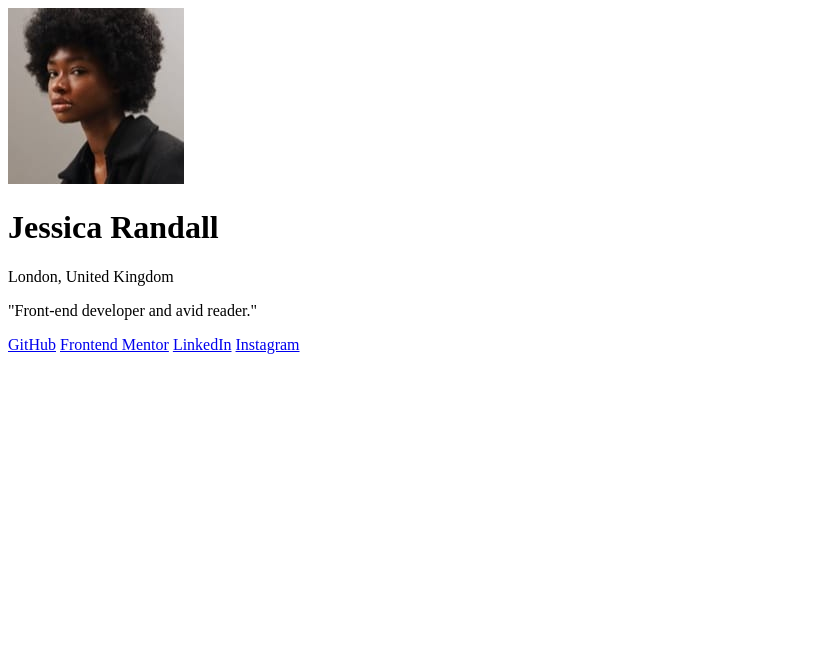
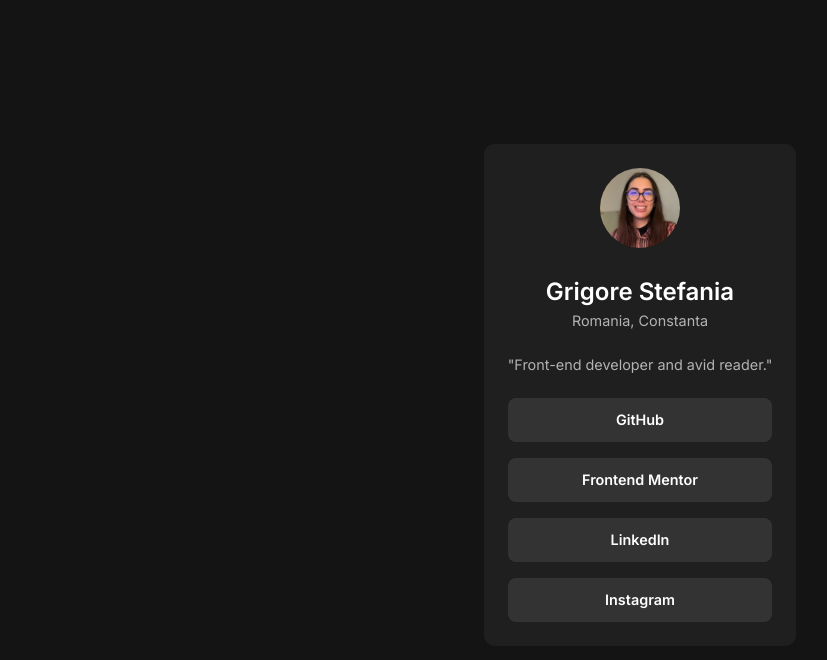
Before and after one commit to Goat3ggs/social-links-profile, a plain HTML site: page index.html in a window 1280 px wide. Shown: the whole page, without its empty margins (0-827 px from the left). Drawn offline with Linux system fonts and the light colour scheme.

Commit message:
create the rest of the element

```diff
--- a/index.html
+++ b/index.html
@@ -4,22 +4,34 @@
   <meta charset="UTF-8">
   <meta name="viewport" content="width=device-width, initial-scale=1.0">
   <link rel="icon" type="image/png" sizes="32x32" href="./assets/images/favicon-32x32.png">
-
+  <link rel="preconnect" href="https://fonts.googleapis.com">
+  <link rel="preconnect" href="https://fonts.gstatic.com" crossorigin>
+  <link href="https://fonts.googleapis.com/css2?family=Inter:wght@400;600;700&display=swap" rel="stylesheet">
   <title>Frontend Mentor | Social links profile</title>
   <link rel="stylesheet" href="style.css">
 </head>
 <body>
   <main>
     <div class="container">
-      <img src="./assets/images/avatar-jessica.jpeg" alt="Profile Picture">
-      <h1>Jessica Randall</h1>
-      <p>London, United Kingdom</p>
-      <p>"Front-end developer and avid reader."</p>
-      <div flex-group>
-        <a href="https://github.com/Goat3ggs">GitHub</a>
-        <a href="https://www.frontendmentor.io/profile/Goat3ggs">Frontend Mentor</a>
-        <a href="https://www.linkedin.com/in/grigore-stefania-029b4a261/">LinkedIn</a>
-        <a href="https://www.instagram.com/goateggs_/">Instagram</a>
+        <img src="./assets/images/1706992132032.jpg" alt="Profile Picture">
+
+      <h1>Grigore Stefania</h1>
+      <p>Romania, Constanta</p>
+      <p class="info">"Front-end developer and avid reader."</p>
+
+      <div class="flex-group">
+        <div class="link">
+          <a href="https://github.com/Goat3ggs" target="_blank">GitHub</a>
+        </div>
+        <div class="link">
+          <a href="https://www.frontendmentor.io/profile/Goat3ggs" target="_blank">Frontend Mentor</a>
+        </div>
+        <div class="link">
+          <a href="https://www.linkedin.com/in/grigore-stefania-029b4a261/" target="_blank">LinkedIn</a>
+        </div>
+        <div class="link">
+          <a href="https://www.instagram.com/goateggs_/" target="_blank">Instagram</a>
+        </div>
       </div>
     </div>
   </main>
--- a/style.css
+++ b/style.css
@@ -0,0 +1,109 @@
+:root {
+    --backgrouond: hsl(0, 0%, 8%);
+    --container: hsl(0, 0%, 12%);
+    --para-clr: hsl(0, 0%, 20%);
+    --white: hsl(0, 0%, 70%);
+
+    --ff-default: 'Inter', sans-serif;
+
+    --fs-para: 0.9rem;
+    --fs-h1: 1.5rem;
+    --fs-h2: 1rem;
+
+    --fw-regular: 400;
+    --fw-semiBold: 600;
+    --fw-bold: 700;
+}
+
+*,
+*::before,
+*::after {
+    box-sizing: border-box;
+}
+
+* {
+    font: inherit;
+    margin: 0;
+}
+
+body {
+    line-height: 1.5;
+    -webkit-font-smoothing: antialiased;
+}
+
+img, svg {
+    display: block;
+    max-width: 100%;
+}
+
+p, h1 {
+    overflow: break-word;
+}
+
+body {
+    font-family: var(--ff-default);
+    font-size: var(--fs-para);
+    color: white;
+    background-color: var(--backgrouond);
+    text-align: center;
+    display: grid;
+    place-content: center;
+    height: 100vh;
+}
+
+
+.container {
+    background-color: var(--container);
+    margin-inline: 0.8rem;
+    margin-bottom: 10px;
+    padding: 1.5rem;
+    border-radius: 0.7rem;
+    max-width: 360px;
+}
+
+img {
+    border-radius: 100vw;
+    height: 80px;
+    margin: auto;
+    margin-bottom: 1.6rem;
+}
+
+h1 {
+    font-size: var(--fs-h1);
+    font-weight: var(--fw-semiBold);
+}
+
+
+.container p {
+    margin-bottom: 1.4rem;
+    color: var(--white);
+}
+
+.flex-group {
+    display: flex;
+    flex-direction: column;
+    gap: 1rem;
+}
+
+.link {
+    padding: 0.7rem 0;
+    border-radius: 0.5rem;
+    background-color: var(--para-clr);
+}
+
+.flex-group .link:hover {
+    background-color: white;
+    color: black;
+    cursor: pointer;
+}
+
+.flex-group .link a:hover {
+    color: black;
+}
+
+a {
+    text-decoration: none;
+    color: white;
+    font-weight: var(--fw-semiBold);
+    display: block;
+}
```
Also changed, not shown: assets/images/1706992132032.jpg (added), 1 other file.
